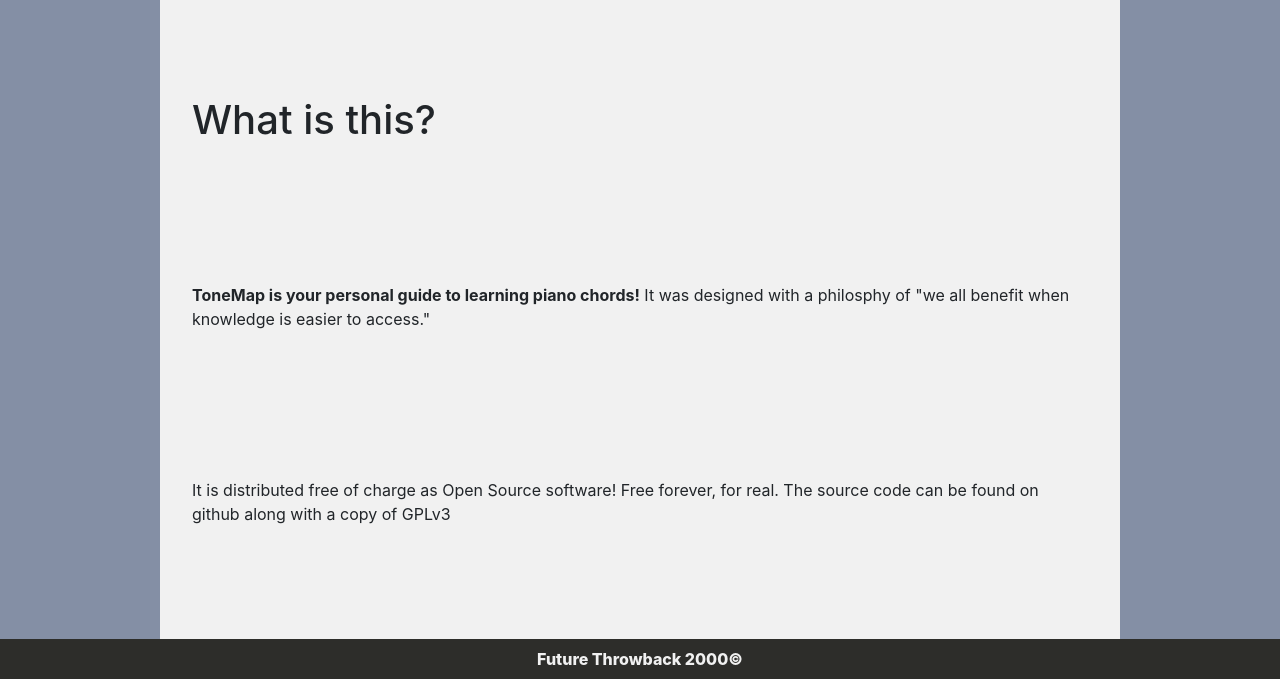
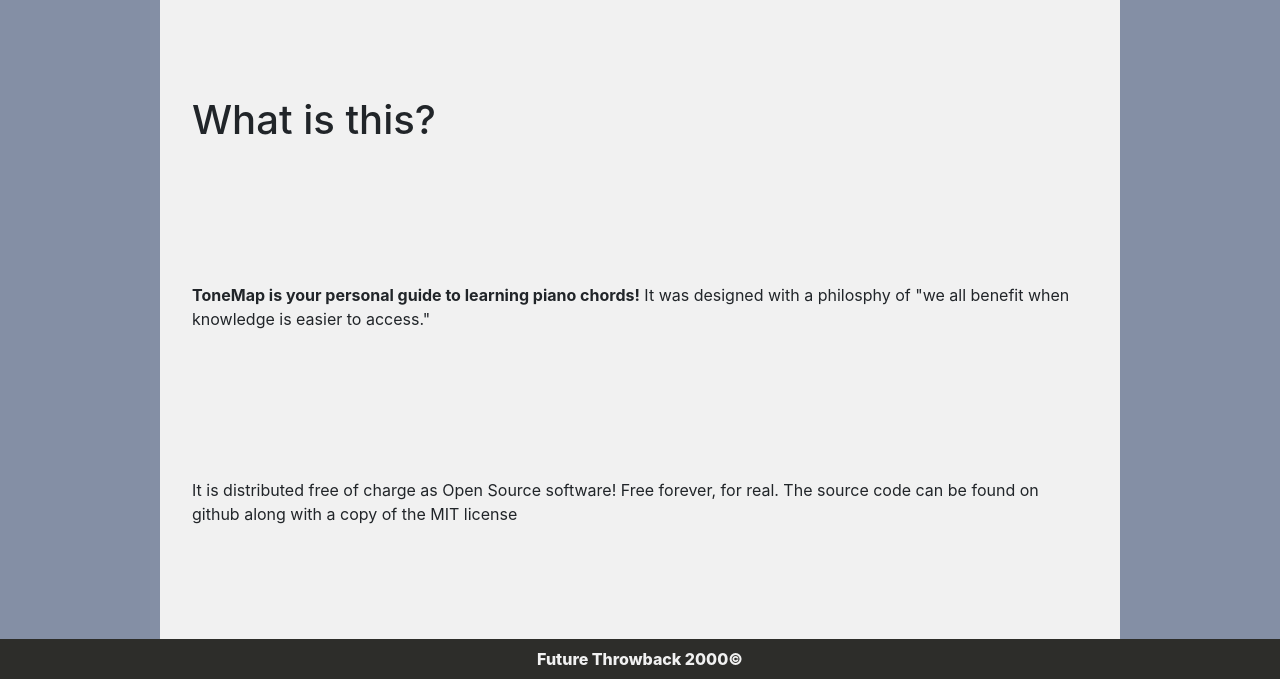
Before and after one commit to elokthewizard/cs50x-final, a Flask app: page /about in a window 1280 px wide. Shown: the part 121-800 px from the top of the page. Run offline with Flask 3, Linux system fonts and the light colour scheme; some libraries are stand-ins or nearby versions.

Commit message:
update license

```diff
--- a/templates/about.html
+++ b/templates/about.html
@@ -22,7 +22,7 @@
     <main>
         <h1>What is this?</h1>
         <p><strong>ToneMap is your personal guide to learning piano chords!</strong> It was designed with a philosphy of "we all benefit when knowledge is easier to access."</p>
-        <p>It is distributed free of charge as Open Source software! Free forever, for real. The source code can be found on github along with a copy of GPLv3</p>
+        <p>It is distributed free of charge as Open Source software! Free forever, for real. The source code can be found on github along with a copy of the MIT license</p>
 
     </main>
 
```
Also changed, not shown: README.md.
